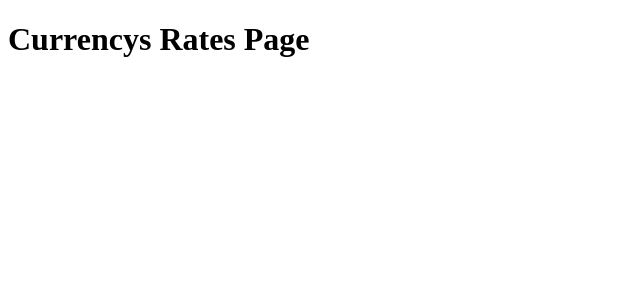
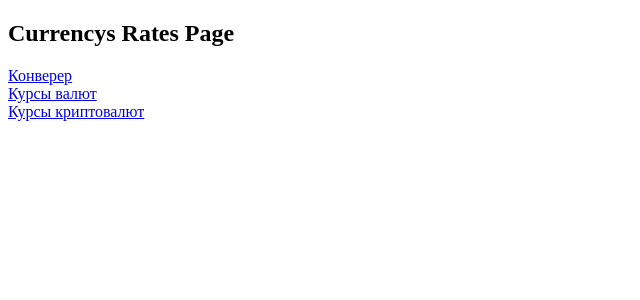
Before and after one commit to vv-tomilin/final_proj_menting, a React (Create React App) app: page /currencys in a window 1280 px wide. Shown: the top 300 px of the page, without its empty margins (0-640 px from the left). Built offline with nearby package versions, Linux system fonts and the light colour scheme.

Commit message:
Добавил ссылки на все страницы

```diff
--- a/src/pages/ConverterPage.jsx
+++ b/src/pages/ConverterPage.jsx
@@ -1,10 +1,19 @@
-import {  } from "react-router";
+import { Link } from "react-router-dom";
 
 const ConverterPage = () => {
   return (
-    <div>
+    <nav>
       <h1>Converter Page</h1>
-    </div>
+      <Link to="/">
+        <div>Конверер</div>
+      </Link>
+      <Link to="/currencys">
+        <div>Курсы валют</div>
+      </Link>
+      <Link to="/cripto">
+        <div>Курсы криптовалют</div>
+      </Link>
+    </nav>
   );
 };
 
--- a/src/pages/CriptoRatesPage.jsx
+++ b/src/pages/CriptoRatesPage.jsx
@@ -1,8 +1,19 @@
+import { Link } from "react-router-dom";
+
 const CriptoRatesPage = () => {
   return (
-    <div>
+    <nav>
       <h1>Cripto Rates Page</h1>
-    </div>
+      <Link to="/">
+        <div>Конверер</div>
+      </Link>
+      <Link to="/currencys">
+        <div>Курсы валют</div>
+      </Link>
+      <Link to="/cripto">
+        <div>Курсы криптовалют</div>
+      </Link>
+    </nav>
   );
 };
 
--- a/src/pages/CurrencysRatesPage.jsx
+++ b/src/pages/CurrencysRatesPage.jsx
@@ -1,8 +1,19 @@
+import { Link } from "react-router-dom";
+
 const CurrencysRatesPage = () => {
   return (
-    <div>
+    <nav>
       <h1>Currencys Rates Page</h1>
-    </div>
+      <Link to="/">
+        <div>Конверер</div>
+      </Link>
+      <Link to="/currencys">
+        <div>Курсы валют</div>
+      </Link>
+      <Link to="/cripto">
+        <div>Курсы криптовалют</div>
+      </Link>
+    </nav>
   );
 };
 
```
